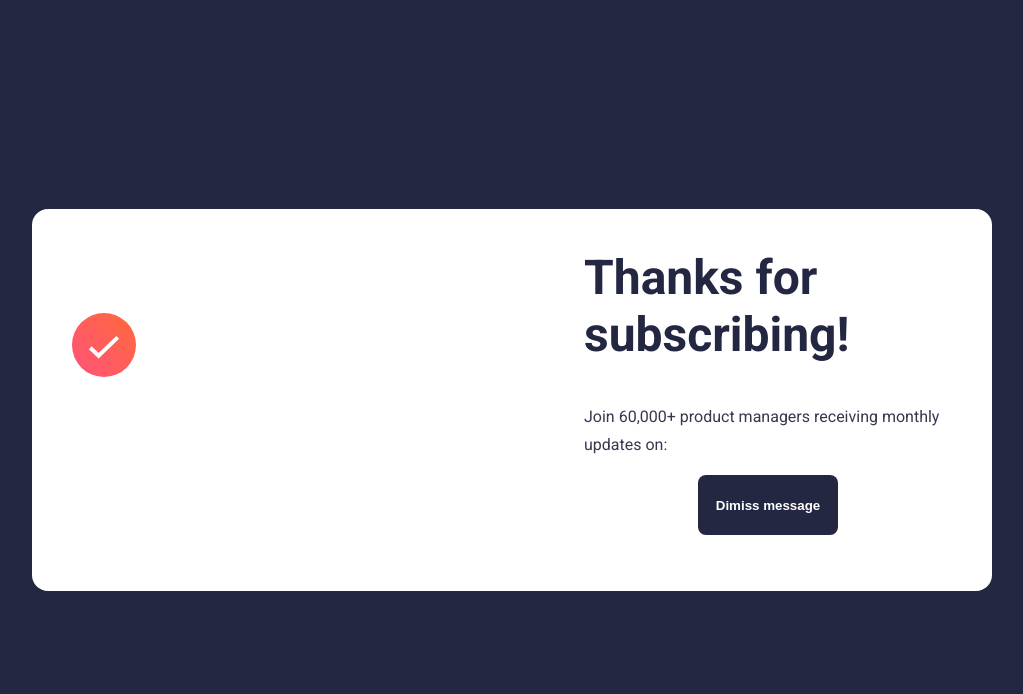
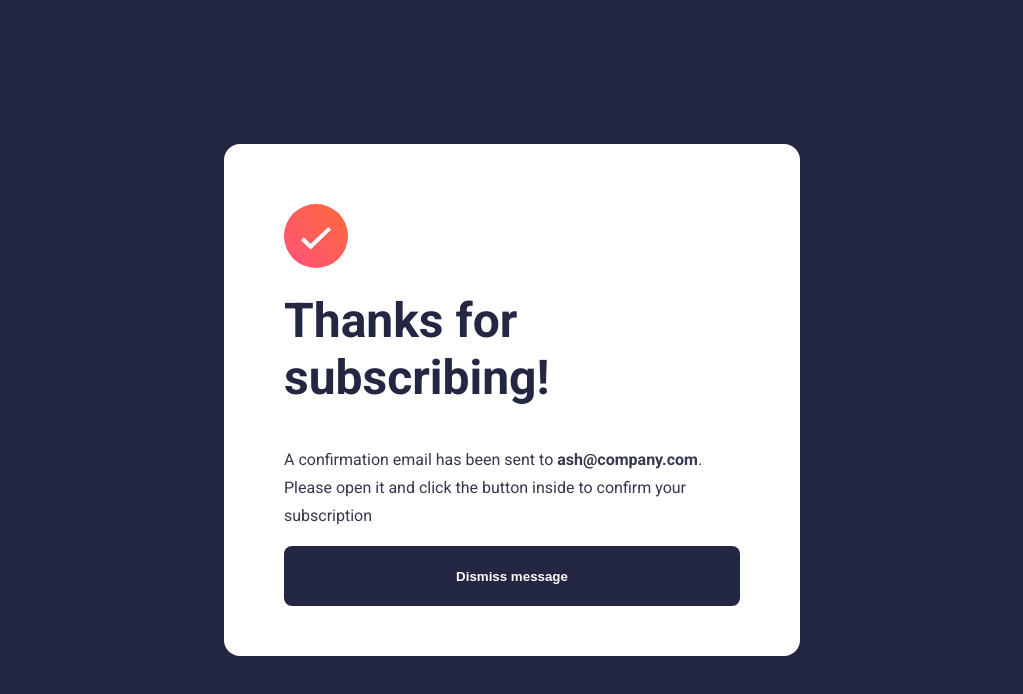
Before and after one commit to Janaina-Costa/news-letter, a Next.js app: page /thankyou in a window 1280 px wide. Shown: the top 694 px of the page, without its empty margins (128-1151 px from the left). Built offline with nearby package versions, Linux system fonts and the light colour scheme.

Commit message:
finaliza a implementação da página de obrigada

```diff
--- a/src/app/layout.tsx
+++ b/src/app/layout.tsx
@@ -1,9 +1,7 @@
-'use client'
-import { store } from "@/redux/store/store";
 import "./globals.css";
 import type { Metadata } from "next";
 import { Roboto } from "next/font/google";
-import { Provider } from "react-redux";
+import { Providers } from "@/redux/provider";
 
 
 
@@ -26,9 +24,9 @@ export default function RootLayout({
   return (
     <html lang="en">
       <body className={roboto.className}>
-        <Provider store={store}>
+        <Providers>
           {children}
-        </Provider>
+        </Providers>
       </body>
     </html>
   );
--- a/src/app/thankyou/page.module.css
+++ b/src/app/thankyou/page.module.css
@@ -2,32 +2,34 @@
   width: 100vw;
   height: 100vh;
   background: var(--dark-grey);
+  position: relative;
+}
 
-}
-.box{
+.box {
+  position: relative;
   width: 100%;
+  height: 100%;
   max-width: 60rem;
   background: var(--white);
-  padding: 2.875rem 1.75rem 0;
+  padding: 1.75rem;
 }
 
 .topImage {
   height: 8rem;
   position: relative;
-  margin-bottom:1.5rem ;
+  margin-bottom: 1.5rem;
 }
-.topImage img{
+
+.topImage img {
   position: absolute;
   bottom: 0px;
-
 }
 
 .wrapper {
-  display: flex;
-  flex-direction: column;
-  justify-content: center;
+  width: 100%;
+  height: 100%;
   align-items: center;
-
+  position: relative;
 }
 
 .wrapperTitle {
@@ -44,65 +46,60 @@
   color: var(--mediun-grey);
   margin-bottom: 1rem;
 }
+
 .wrapperSubTitle p {
   line-height: 1.75rem;
   font-weight: 400;
 }
 
-.listContent {
-  width: 100%;
-  list-style: none;
-  color: var(--mediun-grey);
-  margin-bottom: 1.5rem;
+.wrapperSubTitle span{
+  font-weight: 700;
 }
 
-.listContent li {
-  display: flex;
+.btn {
+  width: 100%;
+  position: absolute;
+  bottom: 0;
+}
 
-  gap: 1rem;
-  line-height: 1.5rem;
-  margin-bottom: 0.5rem;
-}
-.listContent li img{
-  width: 24px;
-  height: 24px;
+.btn button {
+  width: 100%;
+  margin-bottom: 0;
 }
 
 
 @media (max-width: 540px) {
-  .container{
+  .container {
     background-color: var(--white);
   }
   .box {
     width: 100%;
-
-  }
-  .topImage {
-
-    width: 100%;
   }
 }
 
-@media (min-width:541px){
-  .container{
+@media (min-width:541px) {
+  .container {
     display: flex;
     justify-content: center;
     align-items: center;
   }
 
+  .box {
+    border-radius: 16px;
+    margin: auto;
+    max-width: 36rem;
+    height: 32rem;
+  }
 
-  .box{
-    border-radius: 16px;
-    padding: 2.5rem ;
-    display: grid;
-    grid-template-columns:32rem  1fr ;
+  .wrapper{
+    padding: 2rem;
+  }
 
+  .topImage{
+    height: 4rem;
+  }
+
+  .btn{
+    position: inherit;
+  }
 }
-.rightImage{
-  background:local url('../../../public/illustration-sign-up-desktop.svg');
-  background-size: cover;
-  width: 100%;
-  border-radius:16px ;
-
-}
-}
--- a/src/app/thankyou/page.tsx
+++ b/src/app/thankyou/page.tsx
@@ -1,29 +1,32 @@
 
 import style from "./page.module.css";
-import iconList from "../../../public/icon-list.svg";
 import Image from "next/image";
-import sucessIcon from '../../../public/icon-success.svg'
-
-import { Form } from "@/components/Form";
+import successIcon from '../../../public/icon-success.svg'
 import { Button } from "@/components/Button";
 
-export default function Tankyou() {
+export default function Thankyou() {
   return (
     <div className={style.container}>
       <div className={style.box} >
+        <div className={style.wrapper}>
             <div className={style.topImage}>
-        <Image src={sucessIcon} alt=""/>
+              <Image src={successIcon} alt="" />
             </div>
-      <div className={style.wrapper}>
             <div className={style.wrapperTitle}>
               <h1>Thanks for subscribing!</h1>
             </div>
             <div className={style.wrapperSubTitle}>
-          <p>Join 60,000+ product managers receiving monthly updates on:</p>
+              <p>
+                A confirmation email has been sent to
+                <span> ash@company.com</span>. Please open it and
+                click the button inside to confirm your
+                subscription
+              </p>
             </div>
-        <Button text="Dimiss message"/>
+          <div className={style.btn}>
+          <Button text="Dismiss message" />
           </div>
-      <div className={style.rightImage} ></div>
+        </div>
       </div>
     </div>
   );
--- a/src/components/Button/style.module.css
+++ b/src/components/Button/style.module.css
@@ -9,6 +9,7 @@
   cursor: pointer;
   transition:  background 5s ease-in-out ;
   border: 0;
+  width: 100%;
 
 }
 .btn:hover {
--- /dev/null
+++ b/src/redux/provider.tsx
@@ -0,0 +1,9 @@
+'use client'
+
+import { ReactNode } from "react";
+import { Provider } from "react-redux";
+import { store } from "./store/store";
+
+export function Providers ({children}:{children:ReactNode}){
+  return <Provider store={store}>{children} </Provider>
+}
--- a/tsconfig.json
+++ b/tsconfig.json
@@ -9,7 +9,7 @@
     "noEmit": true,
     "esModuleInterop": true,
     "module": "esnext",
-    "moduleResolution": "bundler",
+    "moduleResolution": "node",
     "resolveJsonModule": true,
     "isolatedModules": true,
     "jsx": "preserve",
```
Also changed, not shown: 1 other file (tests, documents, lock files or other folders). Lines whose indentation alone changed are shown as unchanged.
